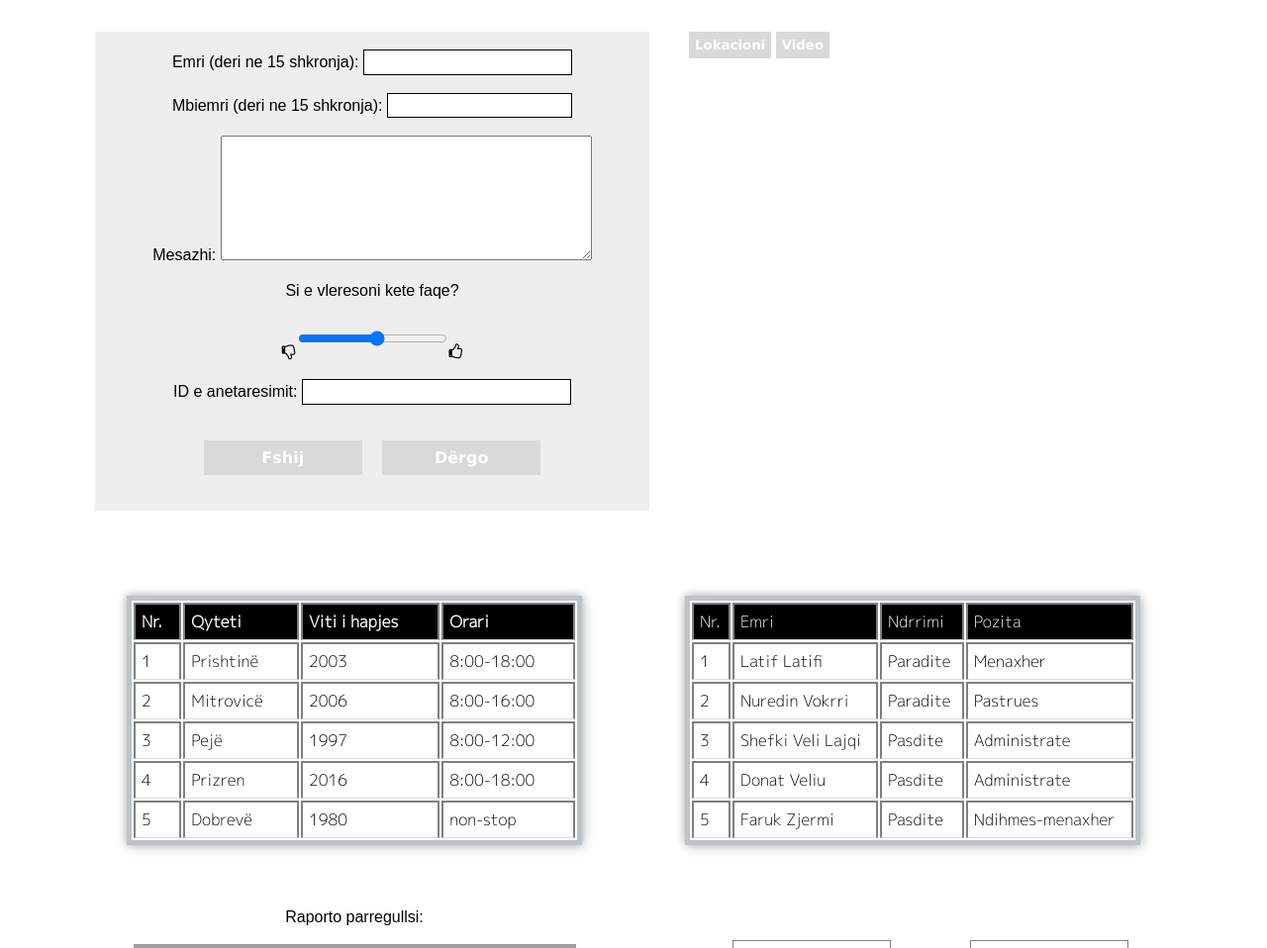
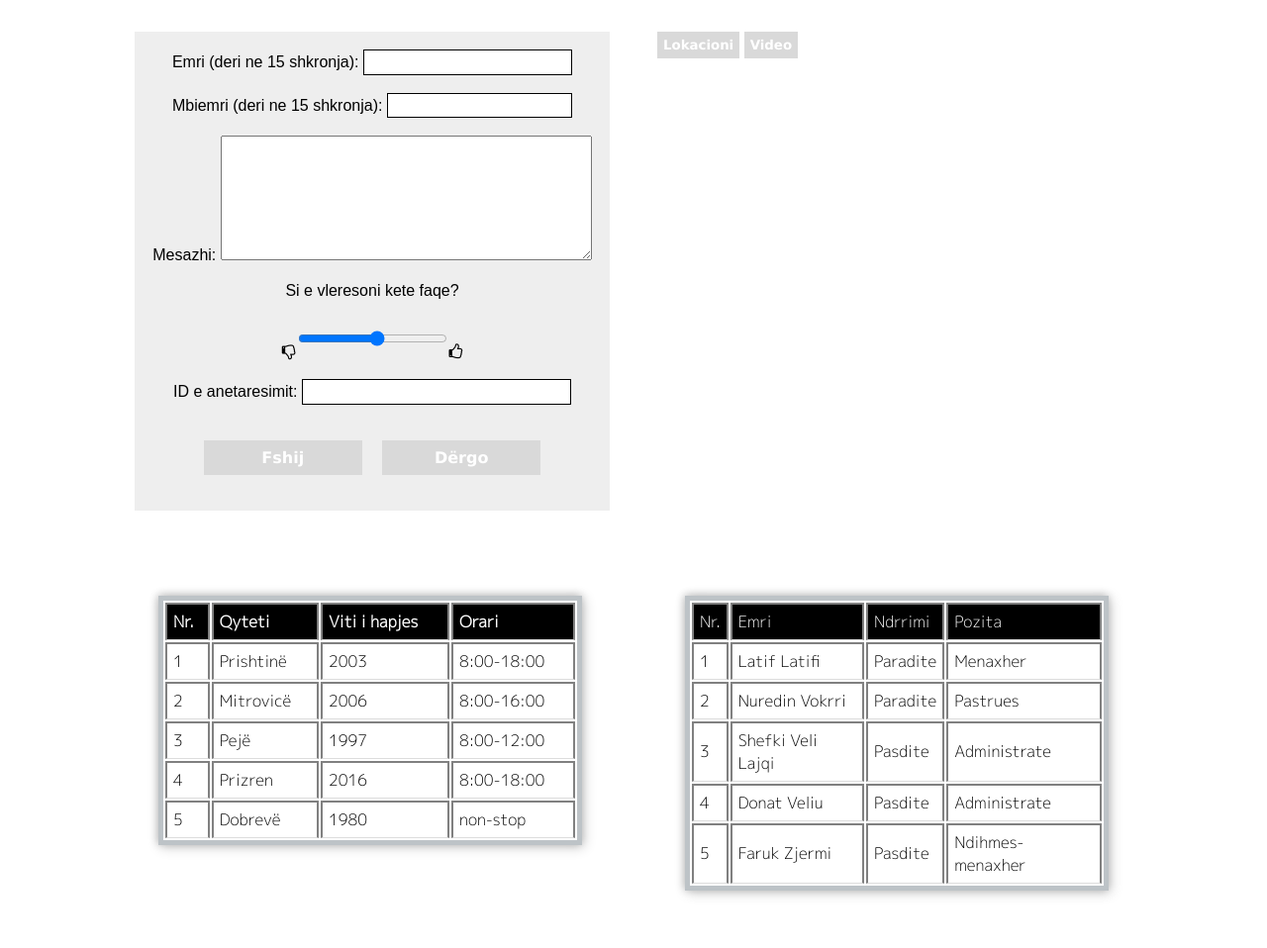
Before and after one commit to samiri32/ProgramimiInternet_Gr10, a PHP site: page /HTML/Kontakti.html in a window 1280 px wide. Shown: the part 622-1580 px from the top of the page at 99% size. Run offline with PHP 8.4, Linux system fonts and the light colour scheme; some web fonts are replaced; grey boxes are pictures that could not be loaded.

Commit message:
centered

```diff
--- a/CSS/Kontakti.css
+++ b/CSS/Kontakti.css
@@ -16,9 +16,10 @@
 }
 
 .rreshtii{
-  padding: 2em 6em 0em 6em;
+  padding: 2em 8em 0em 8em;
   display: -webkit-flex;
   display: flex;
+  justify-content:space-evenly;
   column-gap: 2.5em;
 }
 #border-image{
@@ -99,7 +100,7 @@
   width: 10em;
   height: 10em;
   padding: 2em 0.9em;
-  margin: 2em 0em 2em 5em;
+  margin: 2em 2em 2em 2em;
   border: 1px solid grey;
 }
 #drag img, #drop img{
--- a/HTML/Kontakti.html
+++ b/HTML/Kontakti.html
@@ -254,7 +254,7 @@
 <!-- konteti i faqes poshte banner -->
 
 <div class="rreshtii">
-  <div class="shtyllaa1" style="max-width: 35em;">
+  <div class="shtyllaa1" style="max-width: 30em;">
     <div class="formulari">
     <center>
         <form class="formularii" action="index.html" method="">
@@ -283,8 +283,7 @@
     </div>
   </div>
 
-<div class="shtyllaa2">
-    <div class="map">
+<div class="shtyllaa1"  style="max-width: 30em;">
   <button class="hapeHarten" type="button" name="button" style="height:2em; margin-right:0em;">Lokacioni</button>
   <button class="mbylleHarten" type="button" name="button"style="height:2em; margin-right:0em;">Mbyll</button>
   <button class="hapeVideon" type="button" name="button"style="height:2em; margin-right:0em;">Video</button>
@@ -292,10 +291,9 @@
   <br><br>
   <iframe class="harta" style="margin-top: -0.6em;" src="https://www.google.com/maps/embed?pb=!1m18!1m12!1m3!1d13628.870304395936!2d21.08080134046593!3d42.600693811548744!2m3!1f0!2f0!3f0!3m2!1i1024!2i768!4f13.1!3m3!1m2!1s0x13536281728fbb4f%3A0xbec710e0df782273!2sMiradi%20e%20Eperme!5e1!3m2!1sen!2s!4v1610466107690!5m2!1sen!2s"
   width="550em" height="450em" frameborder="0" style="border:0;" allowfullscreen="" aria-hidden="false" tabindex="0"></iframe>
-</div>
+
 <video class="videoo" style="margin-top: -0.6em; background-color: black;" src="../img/theniengaSinani.mp4" poster="../img/sinani.jpg"
     height="450em" width="550em" controls></video>
-  </video>
       </div>
     </div>
 <br><br><br>
@@ -343,7 +341,7 @@
       </table>
     </div>
 </div>
-<div class="shtyllaa1">
+<div class="shtyllaa1" >
     <div class="tabela">
       <table>
 
@@ -389,19 +387,19 @@
   </div>
 
   <div class="rreshtii">
-    <div class="shtyllaa1" >
+    <div class="shtyllaa1"style="max-width: 30em;" >
       <div class="5" style="margin-top: 0em;">
-        <center>
+
          <span>Raporto parregullsi: </span><br><br>
           <textarea name="name" rows="8" cols="50" id="border-image"></textarea><br><br>
           <label for="Ankesa">Data dhe ora:</label>
           <input type="datetime-local" id="Ankesa" name="time" value="2021-01-06T19:30" min="2000-06-07T00:00" max="2021-06-14T00:00" style="border: 0.05px solid rgba(128, 128, 128, 0.322); margin-right: -2em;">
           <br> <br><input class="buton" style="height:2.2em; width:4.5em; font-size:0.9em; padding:0.2em; margin-right: -22em;"type="submit" value="Dërgo">
-        </center>
+
       </div>
 </div>
 
-<div class="shtyllaa1" style="display:flex; float:left;">
+<div class="shtylla1" style="max-width: 30em;">
 
 
   <div id="drag" ondrop="drop(event)" ondragover="allowDrop(event)">
```
